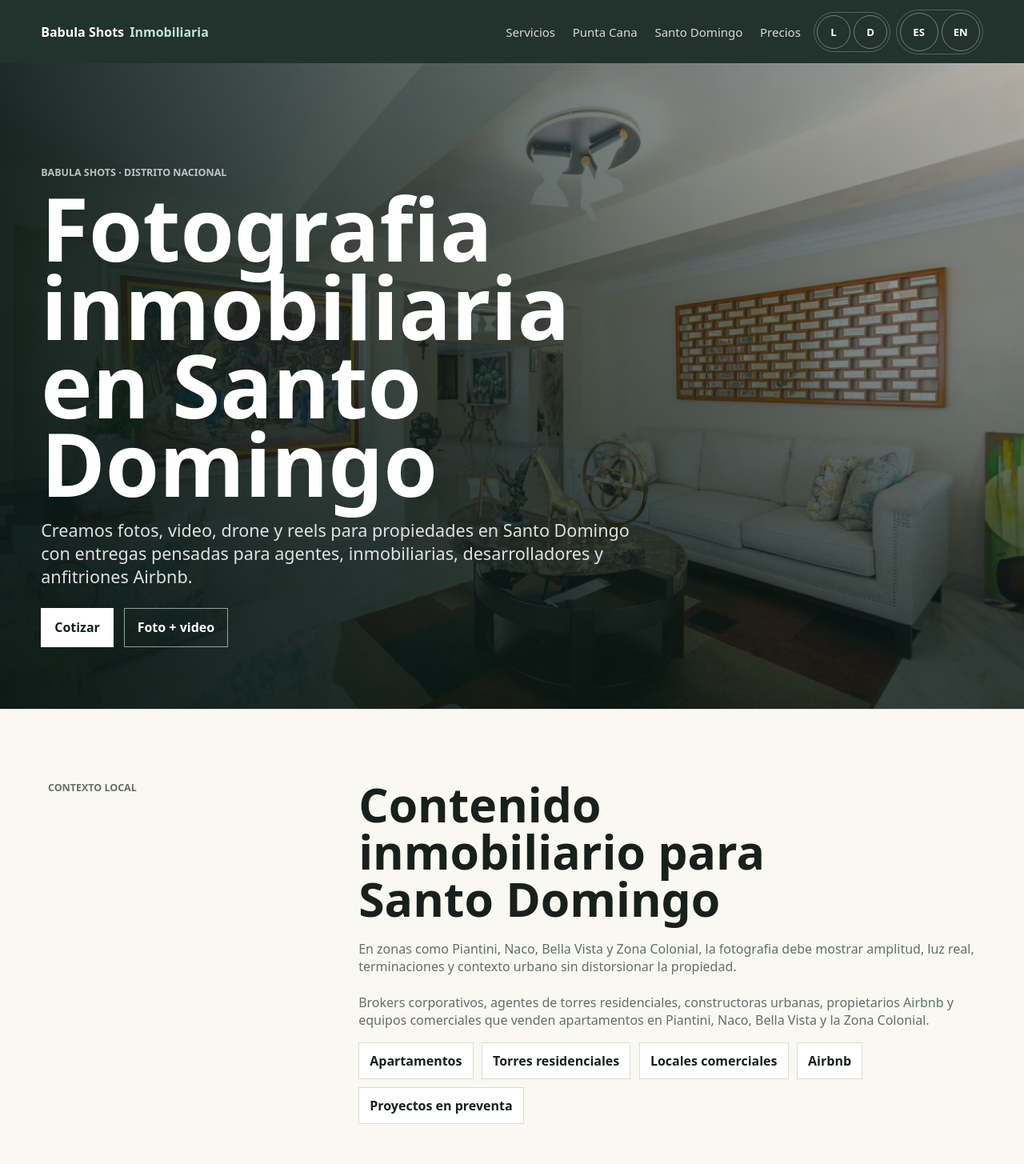
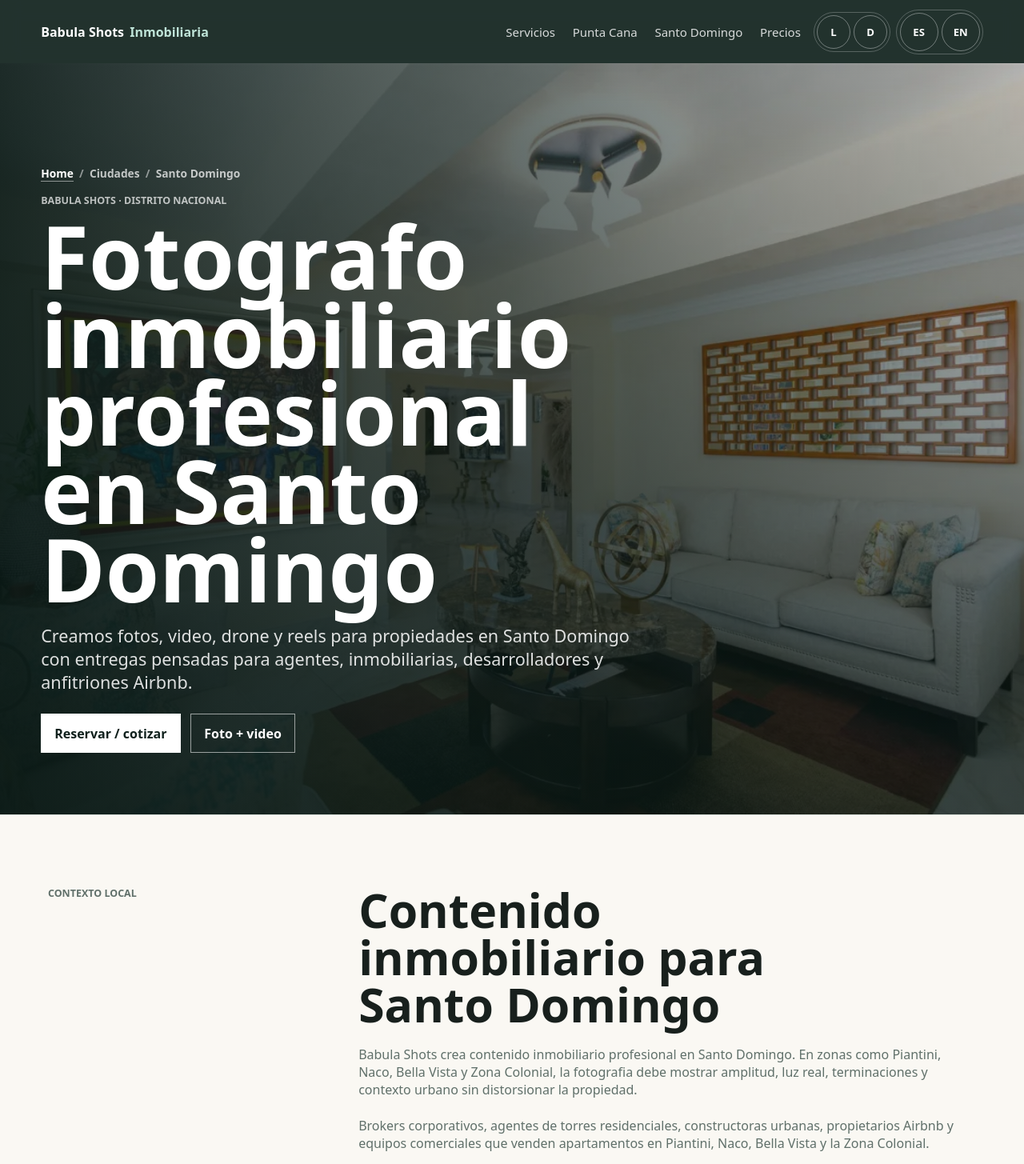
Before and after one commit to fotografosantodomingo/real-estate-babulashots-, a Next.js app: page /fotografia-inmobiliaria-santo-domingo in a window 1280 px wide. Shown: the top 1455 px of the page at 80% size. Built offline with nearby package versions, Linux system fonts and the light colour scheme.

Commit message:
Upgrade city page conversion architecture

```diff
--- a/app/globals.css
+++ b/app/globals.css
@@ -247,6 +247,28 @@ p {
 
 .hero .eyebrow {
   color: rgba(255, 255, 255, .7);
+}
+
+.breadcrumbs {
+  display: flex;
+  flex-wrap: wrap;
+  gap: .45rem;
+  margin-bottom: .9rem;
+  color: rgba(255,255,255,.72);
+  font-size: .86rem;
+  font-weight: 720;
+}
+
+.breadcrumbs a {
+  color: #fff;
+  border-bottom: 1px solid rgba(255,255,255,.5);
+}
+
+.breadcrumbs span + span::before,
+.breadcrumbs a + span::before {
+  content: "/";
+  margin-right: .45rem;
+  color: rgba(255,255,255,.5);
 }
 
 .hero-actions,
@@ -610,6 +632,31 @@ summary {
   color: rgba(255,255,255,.86);
 }
 
+.footer-areas {
+  flex-basis: 100%;
+  border-top: 1px solid rgba(255,255,255,.16);
+  padding-top: 1.3rem;
+}
+
+.footer-areas p {
+  margin: 0 0 .8rem;
+  color: rgba(255,255,255,.72);
+  font-size: .82rem;
+  font-weight: 850;
+  text-transform: uppercase;
+}
+
+.footer-areas div {
+  display: flex;
+  flex-wrap: wrap;
+  gap: .65rem 1rem;
+}
+
+.footer-areas a {
+  color: rgba(255,255,255,.86);
+  font-size: .92rem;
+}
+
 @media (max-width: 900px) {
   .site-header {
     align-items: flex-start;
--- a/components/RealEstateCityPage.tsx
+++ b/components/RealEstateCityPage.tsx
@@ -5,7 +5,7 @@ import { FaqBlock } from "@/components/FaqBlock";
 import { Integrations } from "@/components/Integrations";
 import { PropertyGallery } from "@/components/PropertyGallery";
 import { SeoJsonLd } from "@/components/SeoJsonLd";
-import { assetPath, breadcrumbSchema, cityAreaServed, canonicalUrl, phoneE164, siteUrl, withBasePath } from "@/lib/seo";
+import { assetPath, breadcrumbSchema, cityAreaServed, canonicalUrl, mainBrandUrl, phoneE164, siteUrl, withBasePath } from "@/lib/seo";
 import { cityPath, realEstateCities, type RealEstateCity } from "@/lib/realEstateCities";
 import { realEstateServices, servicePath } from "@/lib/realEstateServices";
 import { realEstatePackages } from "@/lib/realEstatePackages";
@@ -13,12 +13,18 @@ import { realEstatePackages } from "@/lib/realEstatePackages";
 export function RealEstateCityPage({ city, locale = "es" }: { city: RealEstateCity; locale?: "es" | "en" }) {
   const isEnglish = locale === "en";
   const path = cityPath(city, locale);
-  const title = isEnglish ? city.enH1 : city.h1;
+  const title = isEnglish ? `Professional real estate photographer in ${city.city}` : `Fotografo inmobiliario profesional en ${city.city}`;
   const faq = (isEnglish ? city.enFaq : city.faq) ?? [];
   const marketNotes = (isEnglish ? city.enMarketNotes : city.marketNotes) ?? [];
   const localSeoSections = (isEnglish ? city.enLocalSeoSections : city.localSeoSections) ?? [];
   const targetAudience = isEnglish ? city.enTargetAudience : city.targetAudience;
   const packageRows = realEstatePackages.filter((item) => item.priceValueDop);
+  const localServiceLinks = [
+    realEstateServices.find((service) => service.slug === "foto-video-inmobiliario"),
+    realEstateServices.find((service) => service.slug === "fotografia-drone-inmobiliaria"),
+    realEstateServices.find((service) => service.slug === "fotografia-para-airbnb-villas"),
+    realEstateServices.find((service) => service.slug === "precios-fotografia-inmobiliaria-republica-dominicana")
+  ].filter((service): service is (typeof realEstateServices)[number] => Boolean(service));
   const schema = [
     {
       "@context": "https://schema.org",
@@ -53,6 +59,25 @@ export function RealEstateCityPage({ city, locale = "es" }: { city: RealEstateCi
     },
     {
       "@context": "https://schema.org",
+      "@type": "LocalBusiness",
+      name: `${title} - Babula Shots`,
+      url: canonicalUrl(path),
+      telephone: phoneE164,
+      image: `${siteUrl}${city.image}`,
+      address: {
+        "@type": "PostalAddress",
+        addressLocality: city.city,
+        addressRegion: city.province,
+        addressCountry: "DO"
+      },
+      areaServed: [
+        cityAreaServed(city.city, city.province),
+        ...city.areas.map((area) => ({ "@type": "Place", name: area }))
+      ],
+      priceRange: "$$"
+    },
+    {
+      "@context": "https://schema.org",
       "@type": "Service",
       name: title,
       serviceType: "Real estate photography",
@@ -80,7 +105,8 @@ export function RealEstateCityPage({ city, locale = "es" }: { city: RealEstateCi
       }))
     },
     breadcrumbSchema([
-      { name: "Babula Shots Inmobiliaria", path: isEnglish ? "/en/" : "/" },
+      { name: "Home", path: isEnglish ? "/en/" : "/" },
+      { name: isEnglish ? "Cities" : "Ciudades", path: isEnglish ? "/en/" : "/" },
       { name: title, path }
     ])
   ];
@@ -91,11 +117,16 @@ export function RealEstateCityPage({ city, locale = "es" }: { city: RealEstateCi
       <section className="hero service-hero">
         <Image src={assetPath(city.image)} alt={title} width={1672} height={941} priority fetchPriority="high" className="hero-image" />
         <div className="hero-content">
+          <nav className="breadcrumbs" aria-label={isEnglish ? "Breadcrumbs" : "Migas de pan"}>
+            <Link href={isEnglish ? "/en/" : "/"}>Home</Link>
+            <span>{isEnglish ? "Cities" : "Ciudades"}</span>
+            <span>{city.city}</span>
+          </nav>
           <p className="eyebrow">Babula Shots · {city.province}</p>
           <h1>{title}</h1>
           <p>{isEnglish ? city.enIntro : city.intro}</p>
           <div className="hero-actions">
-            <a className="button button-light" href="#contacto">{isEnglish ? "Request quote" : "Cotizar"}</a>
+            <a className="button button-light" href="#contacto">{isEnglish ? "Book / request quote" : "Reservar / cotizar"}</a>
             <a className="button button-ghost" href={withBasePath(servicePath(realEstateServices[1], locale))}>{isEnglish ? "Photo + video" : "Foto + video"}</a>
           </div>
         </div>
@@ -106,7 +137,12 @@ export function RealEstateCityPage({ city, locale = "es" }: { city: RealEstateCi
           <p className="section-tag">{isEnglish ? "Local context" : "Contexto local"}</p>
           <div>
             <h2>{isEnglish ? `Property media for ${city.city}` : `Contenido inmobiliario para ${city.city}`}</h2>
-            <p>{isEnglish ? city.enLocalAngle : city.localAngle}</p>
+            <p>
+              <a href={mainBrandUrl}>Babula Shots</a>{" "}
+              {isEnglish
+                ? `creates professional real estate media in ${city.city}. ${city.enLocalAngle}`
+                : `crea contenido inmobiliario profesional en ${city.city}. ${city.localAngle}`}
+            </p>
             {targetAudience ? <p>{targetAudience}</p> : null}
             <ul className="chip-list">
               {city.propertyTypes.map((type) => <li key={type}>{type}</li>)}
@@ -129,6 +165,31 @@ export function RealEstateCityPage({ city, locale = "es" }: { city: RealEstateCi
           </div>
         </section>
       ) : null}
+
+      <section className="section">
+        <div className="wrap split">
+          <p className="section-tag">{isEnglish ? "Why us" : "Por que nosotros"}</p>
+          <div>
+            <h2>{isEnglish ? `Why Babula Shots in ${city.city}` : `Por que Babula Shots en ${city.city}`}</h2>
+            <p>
+              {isEnglish
+                ? `We plan each session around local logistics: access, security, sunlight, parking, building rules, community permissions and whether drone is useful or permitted in the area. In ${city.city}, a strong gallery should explain the property and the surrounding value quickly, especially in zones such as ${city.areas.join(", ")}.`
+                : `Planificamos cada sesion segun la logistica local: acceso, seguridad, luz solar, parqueo, reglas del edificio, permisos de comunidad y si el drone aporta o esta permitido en la zona. En ${city.city}, una galeria fuerte debe explicar la propiedad y el valor del entorno rapido, especialmente en zonas como ${city.areas.join(", ")}.`}
+            </p>
+            <p>
+              {isEnglish
+                ? `For gated communities, towers, resorts and private villas, we confirm what can be captured before arrival. Drone work is treated carefully: weather, wind, privacy, flight restrictions and community rules are reviewed so the content supports the sale without creating problems for the owner or agent.`
+                : `Para comunidades cerradas, torres, resorts y villas privadas, confirmamos antes de llegar que se puede capturar. El trabajo con drone se maneja con cuidado: clima, viento, privacidad, restricciones de vuelo y reglas de comunidad se revisan para que el contenido apoye la venta sin crear problemas al propietario o agente.`}
+            </p>
+            <ul className="service-list">
+              {(isEnglish
+                ? ["Local shot plan", "Drone and access coordination", "Portal-ready exports", "WhatsApp booking support"]
+                : ["Plan de tomas local", "Coordinacion de drone y acceso", "Exportacion lista para portales", "Soporte de reserva por WhatsApp"]
+              ).map((item) => <li key={item}>{item}</li>)}
+            </ul>
+          </div>
+        </div>
+      </section>
 
       {localSeoSections.length ? (
         <section className="section">
@@ -212,6 +273,46 @@ export function RealEstateCityPage({ city, locale = "es" }: { city: RealEstateCi
       <Integrations locale={locale} />
       {faq.length ? <FaqBlock items={faq} /> : null}
 
+      <section className="section alt-section">
+        <div className="wrap split">
+          <p className="section-tag">{isEnglish ? "Local services" : "Servicios locales"}</p>
+          <div>
+            <h2>{isEnglish ? `Services available in ${city.city}` : `Servicios disponibles en ${city.city}`}</h2>
+            <p>
+              {isEnglish
+                ? `Choose the service path that matches the property. These links help users and search engines connect ${city.city} with the most relevant media services.`
+                : `Elige el servicio que corresponde a la propiedad. Estos enlaces ayudan a usuarios y buscadores a conectar ${city.city} con los servicios de contenido mas relevantes.`}
+            </p>
+            <div className="related-links">
+              {localServiceLinks.map((service) => (
+                <Link href={servicePath(service, locale)} key={service.slug}>{isEnglish ? service.enH1 : service.h1}</Link>
+              ))}
+              <a href={mainBrandUrl}>{isEnglish ? `Babula Shots photographer in Dominican Republic` : `Fotografo en Republica Dominicana`}</a>
+            </div>
+          </div>
+        </div>
+      </section>
+
+      <section className="section">
+        <div className="wrap split">
+          <p className="section-tag">{isEnglish ? "Reviews" : "Resenas"}</p>
+          <div>
+            <h2>{isEnglish ? `Verified local proof for ${city.city}` : `Prueba local verificada para ${city.city}`}</h2>
+            <p>
+              {isEnglish
+                ? `We do not publish fake reviews or unsupported star ratings. When verified testimonials from ${city.city} clients are approved for public use, this section can display them with the exact service, property type and permission status.`
+                : `No publicamos resenas falsas ni ratings sin soporte. Cuando haya testimonios verificados de clientes en ${city.city} aprobados para uso publico, esta seccion puede mostrarlos con servicio exacto, tipo de propiedad y estado de permiso.`}
+            </p>
+            <ul className="service-list">
+              {(isEnglish
+                ? ["Verified client name or approved anonymous credit", "Property type and city", "Service delivered", "No fake star ratings"]
+                : ["Nombre verificado o credito anonimo aprobado", "Tipo de propiedad y ciudad", "Servicio realizado", "Sin ratings falsos"]
+              ).map((item) => <li key={item}>{item}</li>)}
+            </ul>
+          </div>
+        </div>
+      </section>
+
       {city.areas.length ? (
         <section className="section">
           <div className="wrap split">
--- a/components/SiteFooter.tsx
+++ b/components/SiteFooter.tsx
@@ -1,5 +1,6 @@
 import Link from "next/link";
 import { email, phoneDisplay } from "@/lib/seo";
+import { cityPath, realEstateCities } from "@/lib/realEstateCities";
 
 export function SiteFooter() {
   return (
@@ -15,6 +16,14 @@ export function SiteFooter() {
         <a href={`tel:${phoneDisplay.replace(/\s/g, "")}`}>{phoneDisplay}</a>
         <a href={`mailto:${email}`}>{email}</a>
       </div>
+      <div className="footer-areas" aria-label="Areas que servimos">
+        <p>Areas que servimos</p>
+        <div>
+          {realEstateCities.map((city) => (
+            <Link href={cityPath(city)} key={city.slug}>{city.city}</Link>
+          ))}
+        </div>
+      </div>
     </footer>
   );
 }
--- a/lib/seo.ts
+++ b/lib/seo.ts
@@ -1,6 +1,7 @@
 export const basePath = "";
 export const siteOrigin = "https://inmobiliaria.babulashotsrd.com";
 export const siteUrl = siteOrigin;
+export const mainBrandUrl = "https://babulashotsrd.com";
 export const phoneDisplay = "809 720 95 47";
 export const phoneE164 = "+18097209547";
 export const email = "info@babulashotsrd.com";
```
